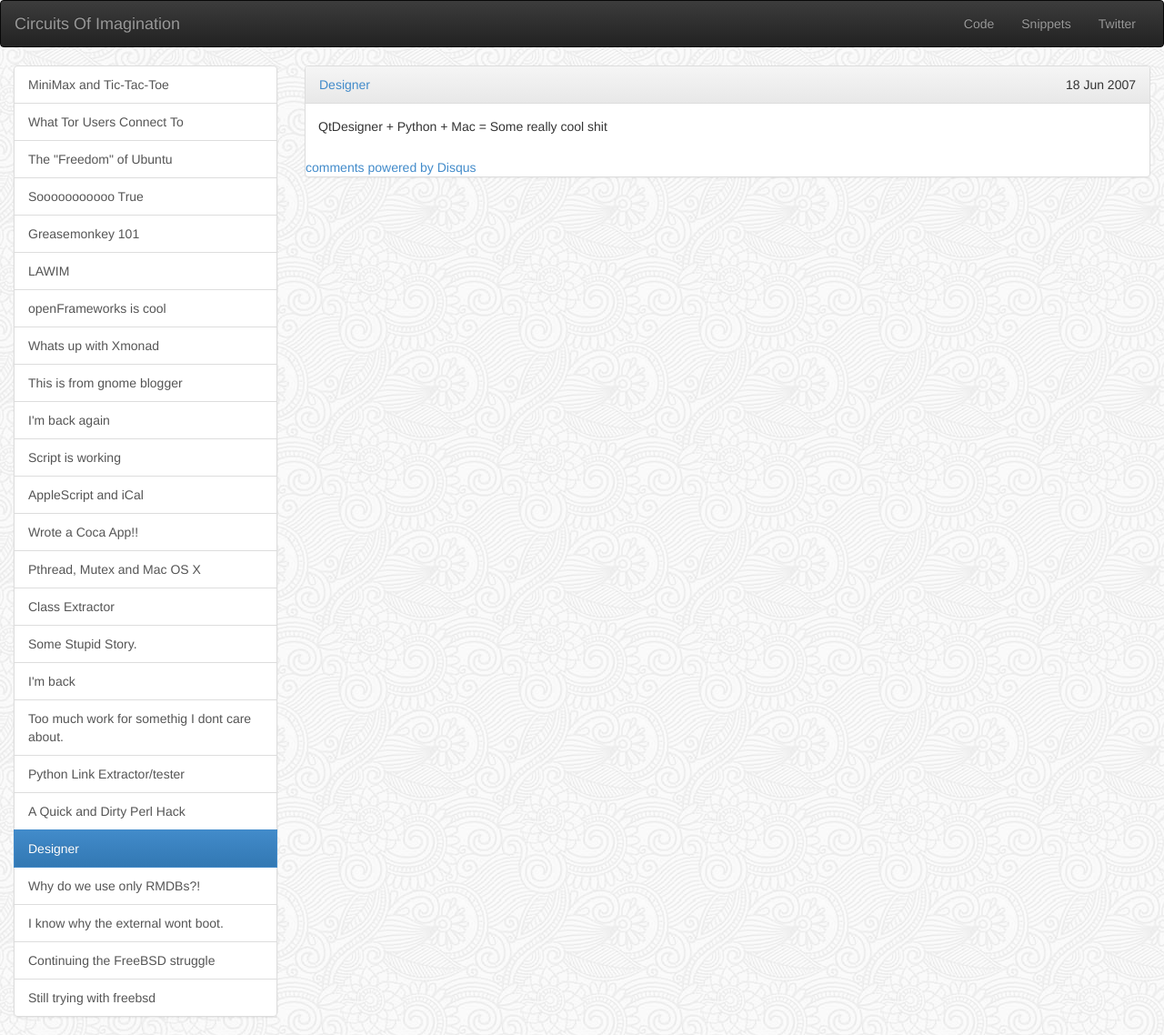
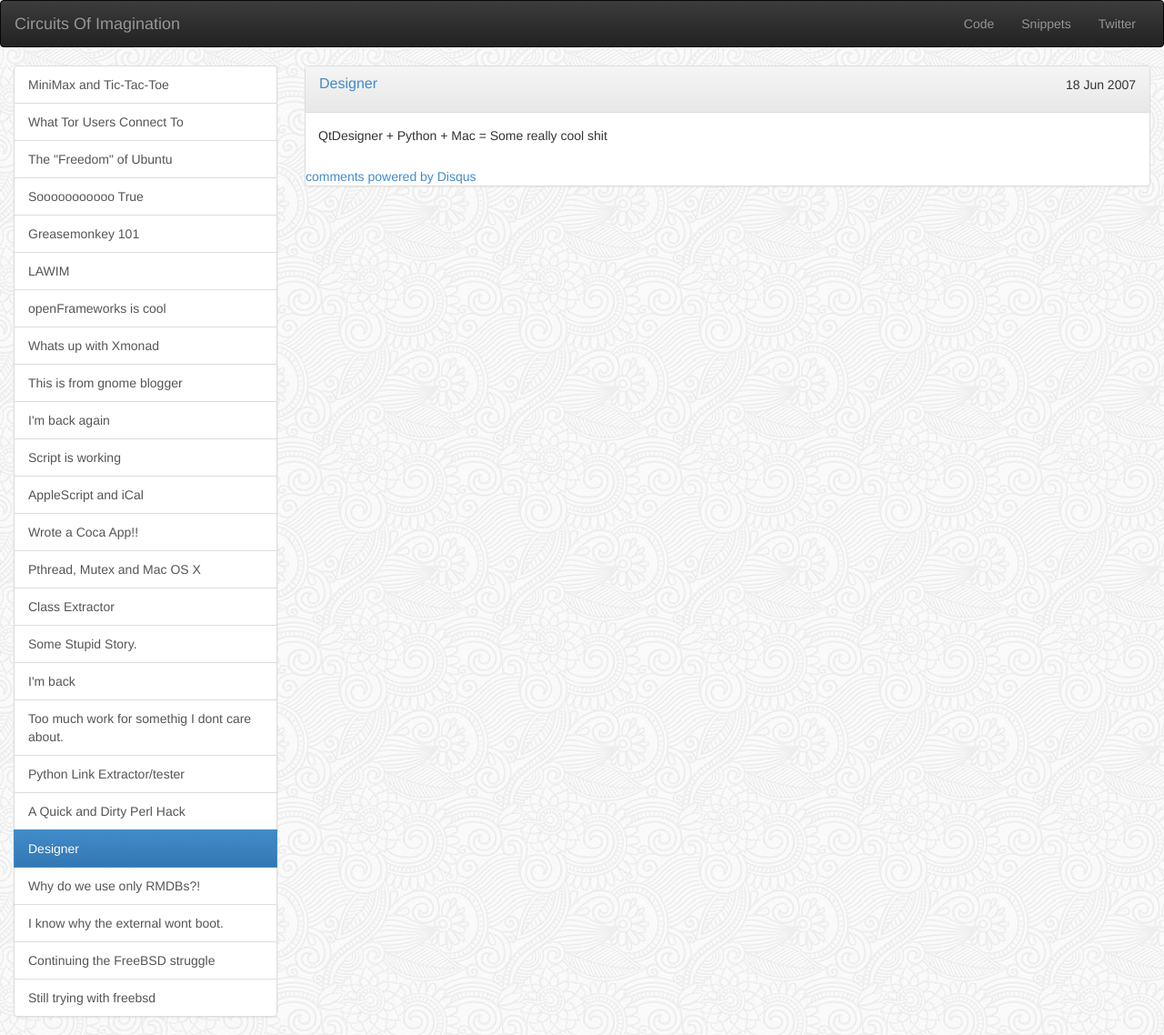
Before and after one commit to tantalum/tantalum.github.io, a Jekyll site: the page built from _posts/2007-06-18-Designer.markdown, in a window 1280 px wide. Shown: the whole page at 91% size. Built offline with Jekyll 4.4.1, drawn with Linux system fonts in a browser that asks for light colours; Markdown is read by kramdown in place of the engine named in the settings; comment, search, counter and statistics services are not loaded.

Commit message:
Small improvement to post layout

```diff
--- a/_layouts/post.html
+++ b/_layouts/post.html
@@ -2,8 +2,8 @@
 layout: default
 ---
 <section class="post panel panel-default">
-  <div class="post-meta panel-heading">
-    <a href="{{ page.url }}">{{ page.title }}</a>
+  <div class="post-meta panel-heading clearfix">
+    <a href="{{ page.url }}"><h1 class="post-meta-title panel-title pull-left">{{ page.title }}</h1></a>
     <p class="post-meta-date pull-right">{{ page.date | date_to_string }}</p>
   </div>
   <div class="post-content panel-body">
```
